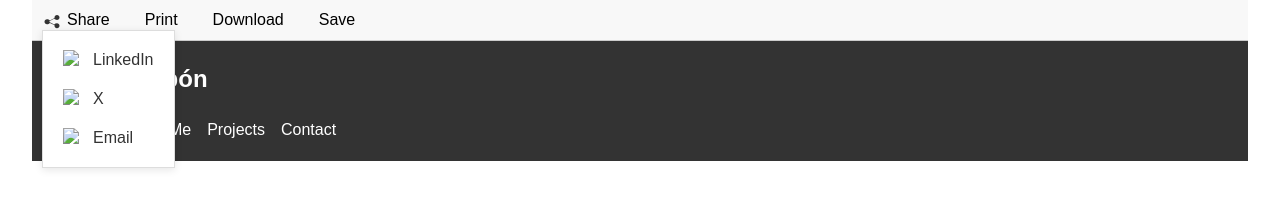
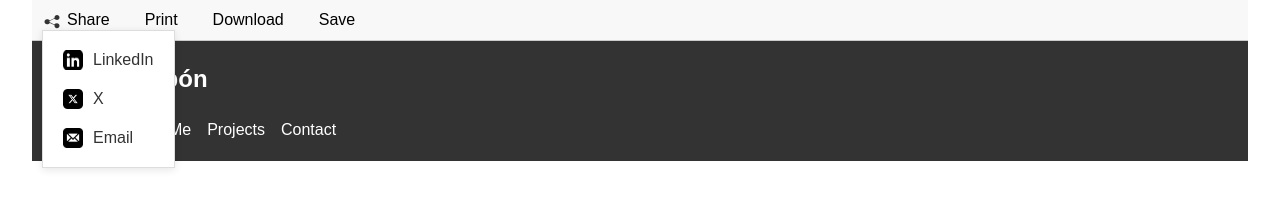
Before and after one commit to jtobon2025/portfolio, a plain HTML site: page index.html in a window 1280 px wide. Both pictures are taken after a click on the button "Share". Shown: the top 198 px of the page. Drawn offline with Linux system fonts and the light colour scheme.

Commit message:
Update index.html

```diff
--- a/index.html
+++ b/index.html
@@ -19,14 +19,14 @@
         </button>
         <div class="share-menu">
             <a href="https://www.linkedin.com/shareArticle?mini=true&url=https://www.linkedin.com/in/jorge-tobon-forum-financiero/" class="share-option">
-                <img src="linkedin-icon.svg" alt="LinkedIn"> LinkedIn
+                <img src="linkedin-icon.png" alt="LinkedIn"> LinkedIn
             </a>
             <a href="https://x.com/share?url=https://jtobon2025.github.io/portfolio/" class="share-option">
-                <img src="x-icon.svg" alt="X"> X
+                <img src="x-icon.png" alt="X"> X
             </a>
             <a href="mailto:?subject=Check%20this%20out&body=Here%20is%20something%20interesting:%20https://jtobon2025.github.io/portfolio/" class="share-option">
 
-                <img src="email-icon.svg" alt="Email"> Email
+                <img src="email-icon.png" alt="Email"> Email
             </a>
         </div>
     </div>
```
